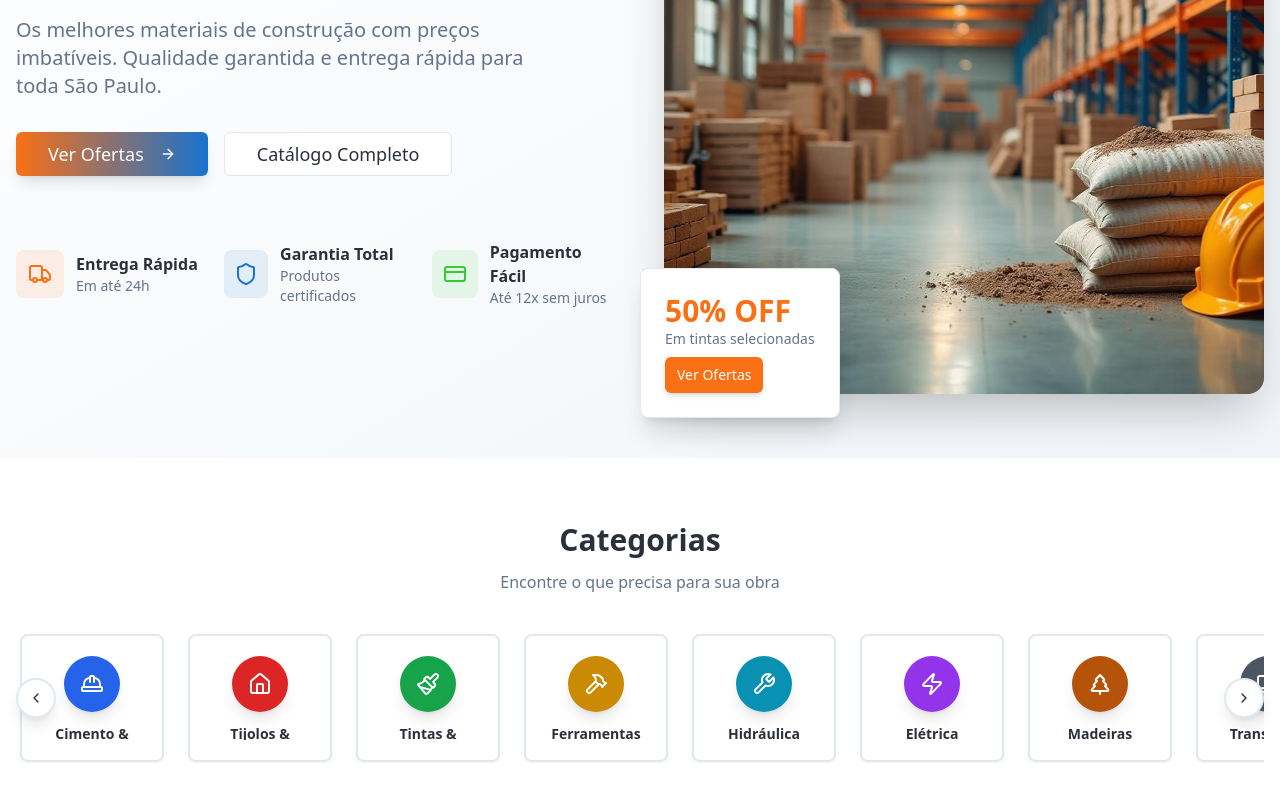
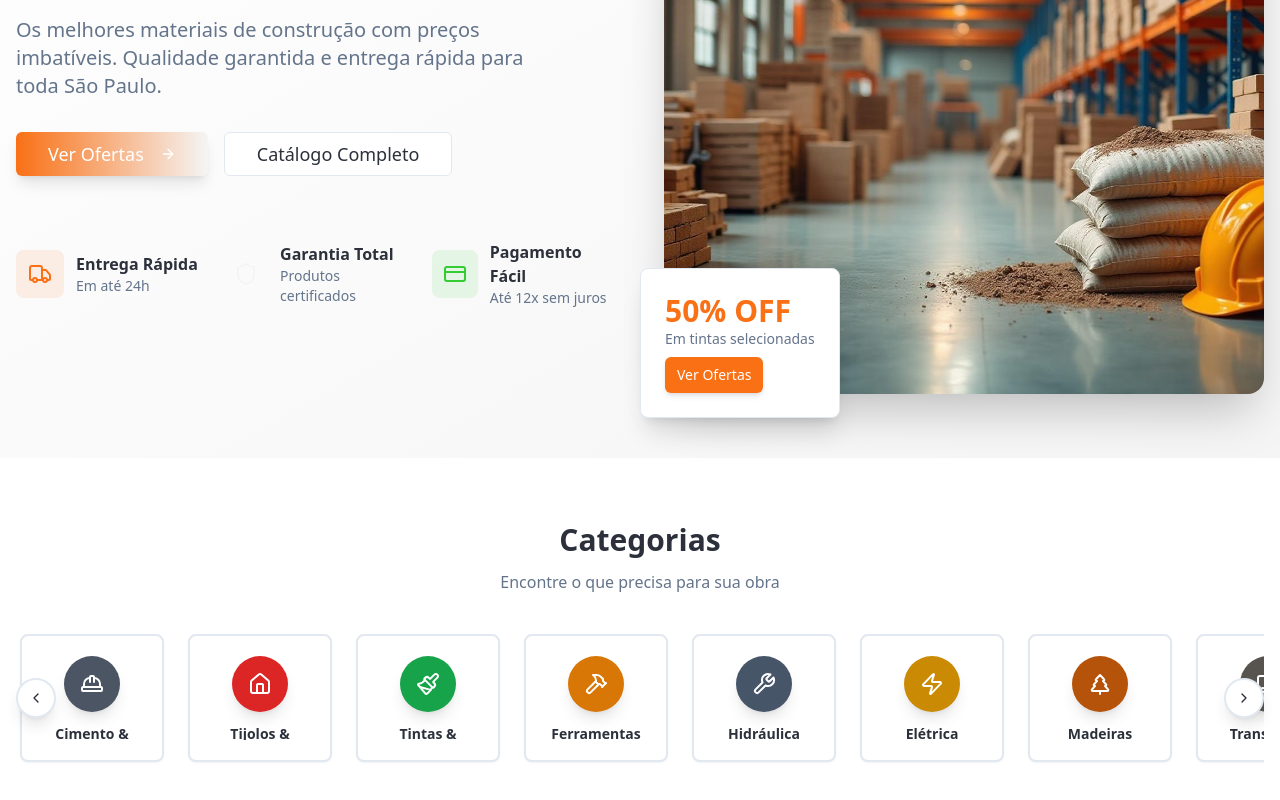
Before and after one commit to noventicred/constrular, a React (Vite) app: page / in a window 1280 px wide. Shown: the part 500-1300 px from the top of the page. Built offline with nearby package versions, Linux system fonts and the light colour scheme.

Commit message:
Remover tons de azul
Substitui os tons de azul por laranja e branco em todo o site.

```diff
--- a/src/components/Categories.tsx
+++ b/src/components/Categories.tsx
@@ -18,7 +18,7 @@ const categories = [
   {
     name: "Cimento & Argamassa",
     icon: HardHat,
-    color: "bg-blue-600"
+    color: "bg-gray-600"
   },
   {
     name: "Tijolos & Blocos",
@@ -33,17 +33,17 @@ const categories = [
   {
     name: "Ferramentas",
     icon: Hammer,
-    color: "bg-yellow-600"
+    color: "bg-amber-600"
   },
   {
     name: "Hidráulica",
     icon: Wrench,
-    color: "bg-cyan-600"
+    color: "bg-slate-600"
   },
   {
     name: "Elétrica",
     icon: Zap,
-    color: "bg-purple-600"
+    color: "bg-yellow-600"
   },
   {
     name: "Madeiras",
@@ -53,17 +53,17 @@ const categories = [
   {
     name: "Transporte",
     icon: Truck,
-    color: "bg-gray-600"
+    color: "bg-stone-600"
   },
   {
     name: "Pisos & Revestimentos",
     icon: Home,
-    color: "bg-indigo-600"
+    color: "bg-neutral-600"
   },
   {
     name: "Iluminação",
     icon: Zap,
-    color: "bg-pink-600"
+    color: "bg-orange-500"
   }
 ];
 
--- a/src/index.css
+++ b/src/index.css
@@ -20,10 +20,10 @@ All colors MUST be HSL.
     --primary: 24 95% 53%;
     --primary-foreground: 0 0% 100%;
 
-    --secondary: 210 80% 45%;
-    --secondary-foreground: 0 0% 100%;
+    --secondary: 0 0% 96%;
+    --secondary-foreground: 220 15% 20%;
 
-    --muted: 210 40% 96.1%;
+    --muted: 0 0% 96%;
     --muted-foreground: 215.4 16.3% 46.9%;
 
     --accent: 24 95% 53%;
@@ -37,9 +37,9 @@ All colors MUST be HSL.
     --ring: 24 95% 53%;
 
     /* Custom design tokens */
-    --hero-gradient: linear-gradient(135deg, hsl(24 95% 53%), hsl(210 80% 45%));
+    --hero-gradient: linear-gradient(135deg, hsl(24 95% 53%), hsl(24 95% 63%));
     --construction-orange: 24 95% 53%;
-    --construction-blue: 210 80% 45%;
+    --construction-secondary: 0 0% 96%;
     --construction-gray: 220 15% 20%;
     --success: 120 60% 50%;
     --warning: 45 100% 60%;
--- a/tailwind.config.ts
+++ b/tailwind.config.ts
@@ -54,7 +54,7 @@ export default {
 				},
 				construction: {
 					orange: 'hsl(var(--construction-orange))',
-					blue: 'hsl(var(--construction-blue))',
+					secondary: 'hsl(var(--construction-secondary))',
 					gray: 'hsl(var(--construction-gray))'
 				},
 				success: 'hsl(var(--success))',
```
